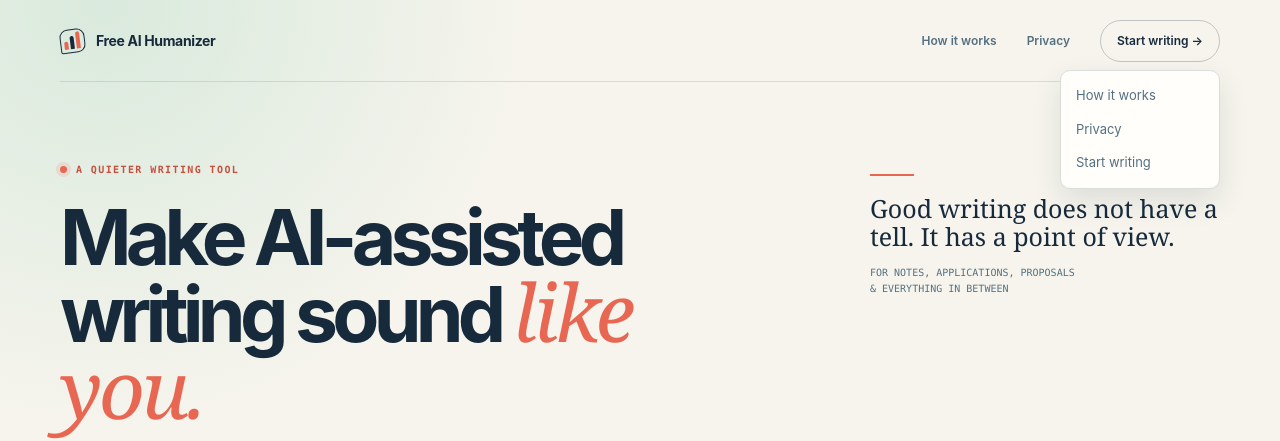
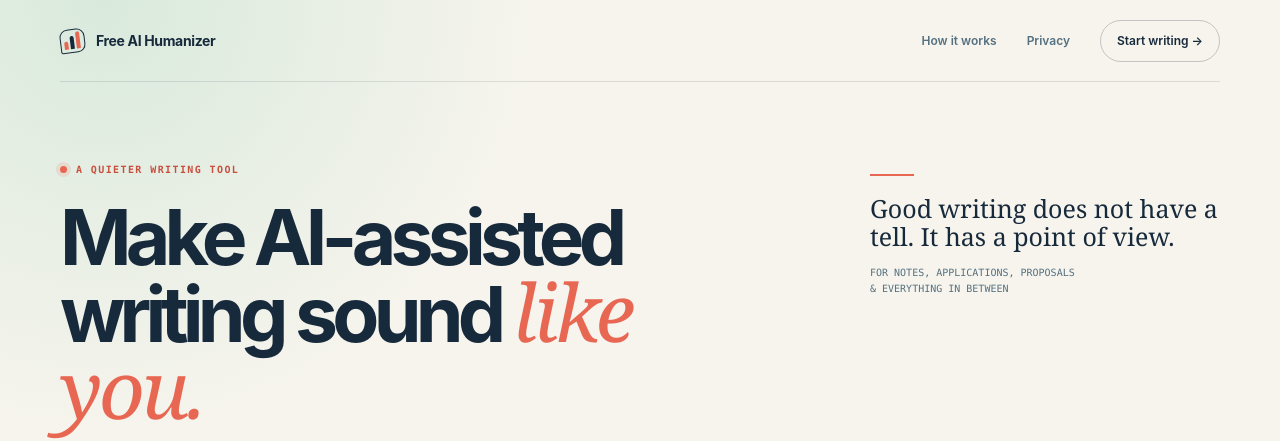
Before and after one commit to nadafameer0501/ai-humanizer-v3, a Flask app: page / in a window 1280 px wide. Shown: the top 441 px of the page. Run offline with Flask 3, Linux system fonts and the light colour scheme.

Commit message:
Removing the additional how it works button

```diff
--- a/app/templates/index.html
+++ b/app/templates/index.html
@@ -33,11 +33,7 @@
         <button class="mobile-menu-button" id="mobileMenuButton" type="button" aria-label="Toggle navigation" aria-expanded="false">
           <span></span><span></span><span></span>
         </button>
-        <div class="mobile-menu" id="mobileMenu" hidden>
-          <a href="#how-it-works">How it works</a>
-          <a href="#privacy">Privacy</a>
-          <a href="#editor">Start writing</a>
-        </div>
+
       </header>
 
       <main id="main-content">
```
